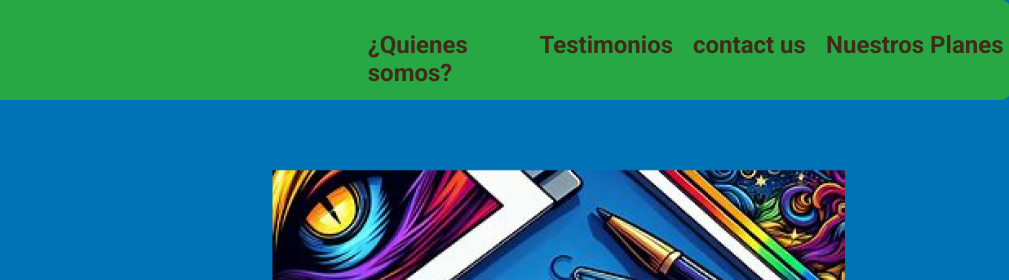
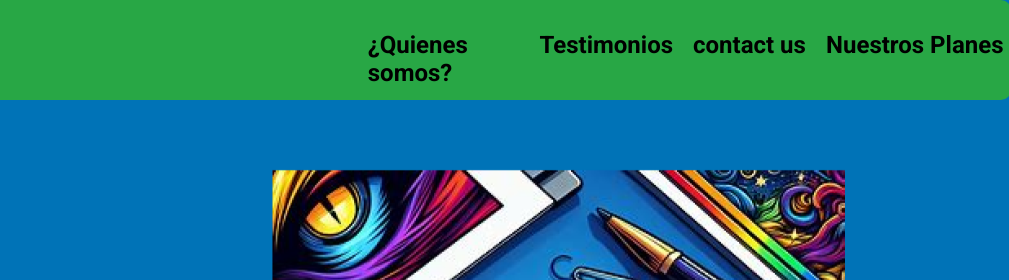
Before and after one commit to upc-pre-SI730-2401-SW51-equipo1/LandingPage, a website built with Parcel: page index.html in a window 1280 px wide. Shown: the top 280 px of the page, 271-1280 px from the left. Built offline with nearby package versions, Linux system fonts and the light colour scheme.

Commit message:
fix(html): correct broken link in index.html file

```diff
--- a/index.css
+++ b/index.css
@@ -34,6 +34,10 @@
   display: inline-block;
   white-space: nowrap;
 }
+.testimonios a, .contact-us a, .nuestros-planes a {
+  color: black;
+  text-decoration: none;
+}
 .testimonios-container {
   width: 273.5px;
   display: flex;
@@ -43,6 +47,7 @@
   padding: var(--padding-7xl) var(--padding-xl) 0 0;
   box-sizing: border-box;
   color: var(--color-gray-100);
+  color: #000;
 }
 .nuestros-proyectos {
   width: 213px;
--- a/index.html
+++ b/index.html
@@ -35,10 +35,10 @@
           </div>
           <nav class="monthly-subscription-box">
             <nav class="loyalty-program-box">
-              <b class="testimonios">¿Quienes somos?</b>
-              <b class="testimonios">Testimonios</b>
-              <b class="contact-us" id="contactUsText">contact us</b>
-              <b class="nuestros-planes">Nuestros Planes</b>
+              <b class="testimonios"><a href="#quienes-somos">¿Quienes somos?</a></b>
+              <b class="testimonios"><a href="#testimonios">Testimonios</a></b>
+              <b class="contact-us" id="contactUsText"><a href="#contact-us" >contact us</a></b>
+              <b class="nuestros-planes"><a href="#nuestros-planes">Nuestros Planes</a></b>
             </nav>
           </nav>
         </header>
@@ -82,10 +82,10 @@
           </div>
         </div>
         <div class="website-title">
-          <div class="about">
-            <div class="frame-parent">
+          <div class="about" id="quienes-somos">
+            <div class="frame-parent" >
               <div class="about-title-wrapper">
-                <h3 class="about-title">¿Quienes somos?</h3>
+                <h3 class="about-title" >¿Quienes somos?</h3>
               </div>
               <div class="text-about">
                 Chroma Comics, somos una tienda en línea apasionada por los
@@ -151,10 +151,10 @@
             </div>
           </div>
         </div>
-        <div class="dropdown-icon">
+        <div class="dropdown-icon" id="testimonios">
           <div class="proyects" data-scroll-to="proyectsContainer">
             <div class="testimonios-wrapper">
-              <h3 class="testimonios1">Testimonios</h3>
+              <h3 class="testimonios1" >Testimonios</h3>
             </div>
             <div class="frame-container">
               <div class="frame-div">
@@ -177,7 +177,7 @@
                   <div class="mode-apps-wrapper">
                     <div class="mode-apps">Mode apps</div>
                   </div>
-                  <div class="lectus-urna-duis">
+                  <div class="lectus-urna-duis" >
                     Lectus urna duis convallis convallis tellus id interdum.
                     Adipiscing tristique risus nec feugiat. Enim sed faucibus
                     turpis in eu mi bibendum neque egestas. Volutpat commodo sed
@@ -211,7 +211,7 @@
         <div class="contact" data-scroll-to="contactContainer">
           <div class="contact-label">
             <div class="contact-title">
-              <h3 class="contact-us1">contact us</h3>
+              <h3 class="contact-us1" id="contact-us" >contact us</h3>
             </div>
             <div class="submit-button">
               <div class="image-3-wrapper">
@@ -273,8 +273,8 @@
         </div>
         <div class="service">
           <div class="service1">
-            <div class="monthly-plan">
-              <h3 class="nuestros-planes1">Nuestros Planes</h3>
+            <div class="monthly-plan" id="nuestros-planes">
+              <h3 class="nuestros-planes1" >Nuestros Planes</h3>
             </div>
             <div class="program-label-parent">
               <div class="program-label">
```
